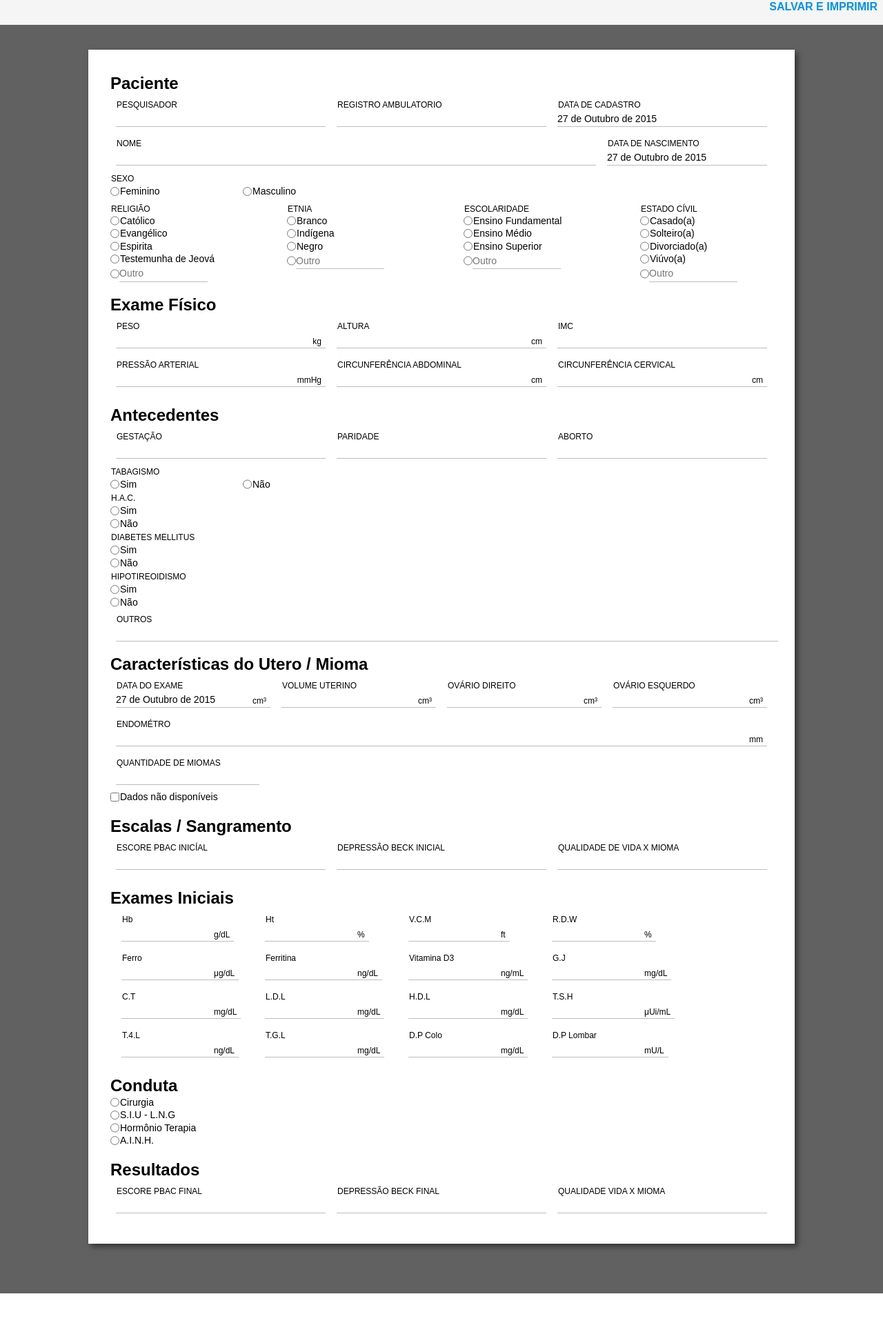
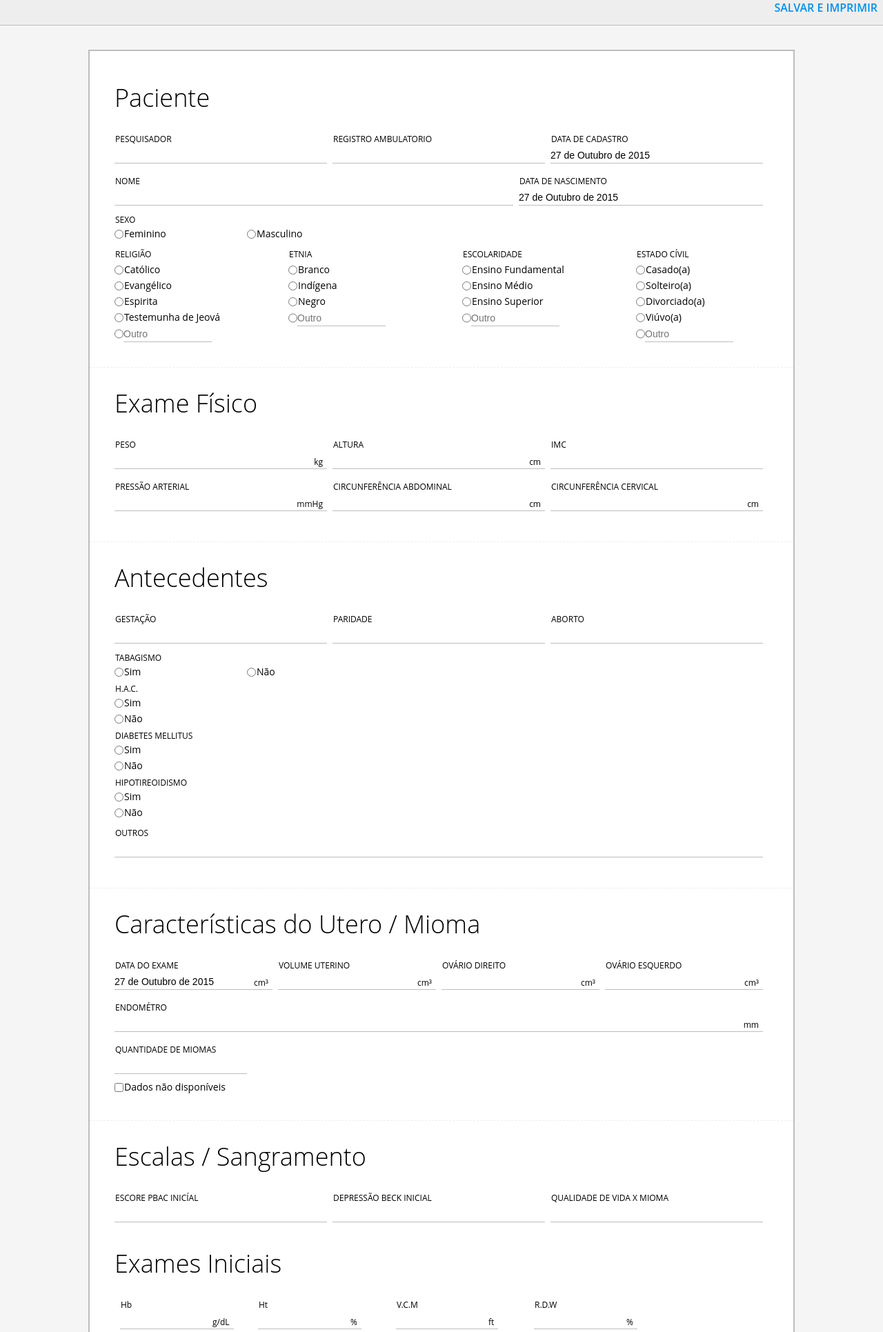
Before and after one commit to magmafantastico/scientific-venus, a PHP site: page / in a window 1280 px wide. Shown: the top 1931 px of the page at 69% size. Before the commit the page ends 1875 px from the top, so only its background shows below. Run offline with PHP 8.4, Linux system fonts and the light colour scheme; some libraries are stand-ins or nearby versions.

Commit message:
Add new version of Villa Clean code Improves the style

```diff
--- /dev/null
+++ b/css/fields.css
@@ -0,0 +1,146 @@
+/* Inputs */
+
+form {
+	display: -webkit-box;
+	display: -moz-box;
+	display: -ms-flexbox;
+	display: -webkit-flex;
+	display: flex;
+	flex-direction: column;
+	align-items: stretch;
+}
+
+h2 {
+	margin-top: .75em;
+	font-size: 2.25em;
+	font-weight: 100;
+	margin-bottom: .5em;
+}
+
+.field,
+.field .helper,
+.field .helper span,
+.field label {
+	display: -webkit-box;
+	display: -moz-box;
+	display: -ms-flexbox;
+	display: -webkit-flex;
+	display: flex;
+}
+
+.field {
+	margin: .5em .5em .5em 0;
+	min-width: 12em;
+	/*width: 100%;*/
+	flex-flow: column;
+	flex-direction: column;
+	align-items: stretch;
+}
+
+.field.row {
+	flex-flow: row;
+	flex-direction: row;
+	width: auto;
+	margin: 0;
+}
+
+.field.row .field {
+	margin: 0;
+}
+
+.field input[type=text],
+.field input[type=number],
+.field input[type=tel],
+.field .helper span {
+	min-height: 24px;
+}
+
+.field input[type=text]:focus,
+.field input[type=number]:focus,
+.field input[type=tel]:focus,
+.field .helper input:focus + span {
+	border-bottom: solid 2px #bdbdbd;
+}
+
+/* reset */
+.field input {
+	background: none;
+	border: none;
+}
+
+.field input[type=text],
+.field input[type=number],
+.field input[type=tel] {
+	border-bottom: solid 1px #bdbdbd;
+	font-size: .875em;
+	width: 100%;
+}
+
+.field input.small {
+	width: 128px;
+}
+
+.field input.font-large {
+	font-size: 1.125em;
+}
+
+.field .helper span {
+	border-bottom: solid 1px #bdbdbd;
+	font-size: .75em;
+	padding: 0 6px 1px;
+	align-items: flex-end;
+}
+
+.field label,
+.field-label {
+	font-size: .75em;
+	flex-flow: column;
+	flex-direction: column;
+	justify-content: space-around;
+	padding: 1px 0 0 1px;
+	margin-bottom: 3px;
+	text-transform: uppercase;
+}
+
+.field label.default-case,
+.field-label.default-case {
+	text-transform: none;
+}
+
+.field-label {
+	margin-top: 8px;
+}
+
+.field.row .field label,
+.field input[type=radio] + label,
+.field input[type=checkbox] + label {
+	font-size: .875em;
+	text-transform: none;
+}
+
+.button {
+	background-color: #0091ea;
+	border: none;
+	color: #ffffff;
+	font-weight: 600;
+	min-height: 36px;
+	min-width: 96px;
+	padding: 0 8px;
+	text-transform: uppercase;
+	width: auto;
+}
+
+.button:hover,
+.button:focus,
+.button:active {
+	opacity: .9;
+}
+
+.button.flat {
+	background: none;
+	color: #0091ea;
+}
+
+a.button {
+	cursor: pointer;
+}
--- a/css/main.css
+++ b/css/main.css
@@ -5,6 +5,8 @@ body {
 }
 
 #header {
+    border-bottom: solid 1px #bdbdbd;
+    box-shadow: inset 0 -1px rgba(0,0,0,0);
     position: fixed;
     width: 100%;
     top: 0;
@@ -12,7 +14,12 @@ body {
 }
 
 #main {
-    box-shadow: 4px 4px 8px rgba(0,0,0,.5);
-    padding: 1em 1em 2.25em;
+    border: solid 2px #bdbdbd;
+    padding: 1em 0 2.25em;
     margin: 4.5em auto;
 }
+
+#main section {
+    border-bottom: dashed 1px #eeeeee;
+    padding: 0 2.25em 2.25em;
+}
--- a/database.sql
+++ b/database.sql
@@ -1,5 +1,5 @@
 -- MySQL Script generated by MySQL Workbench
--- Qua 21 Out 2015 17:58:46 BRST
+-- Seg 26 Out 2015 19:14:20 BRST
 -- Model: database    Version: 1.0
 -- MySQL Workbench Forward Engineering
 
@@ -70,6 +70,7 @@ DROP TABLE IF EXISTS `scientific_venus`.`consulta` ;
 CREATE TABLE IF NOT EXISTS `scientific_venus`.`consulta` (
   `_id` INT NOT NULL AUTO_INCREMENT,
   `prontuario_id` INT NOT NULL,
+  `pesquisador` VARCHAR(45) NOT NULL,
   `data` DATE NOT NULL,
   `timestamp` TIMESTAMP NOT NULL DEFAULT CURRENT_TIMESTAMP,
   PRIMARY KEY (`_id`),
--- a/dist/css/polar-font.css
+++ b/dist/css/polar-font.css
@@ -3,22 +3,6 @@
  * Copyright 2013-2015 Noibe Developers
  * Licensed under MIT (https://github.com/noibe/villa/blob/master/LICENSE)
 */
-
-/*@import url('//fonts.googleapis.com/css?family=Josefin+Sans:100,300,600|Open+Sans:300,400,600,700,800');*/
-
-html,
-body {
-    font: caption;
-}
-
-html {
-    font-size: 62.5%;
-}
-
-body {
-    font-size: 160%;
-    line-height: 1.25;
-}
 
 /*!
  *	Font Awesome 4.2.0 by @davegandy - http://fontawesome.io - @fontawesome
@@ -664,8 +648,6 @@ body {
 .icon-shekel:before, .icon-sheqel:before, .icon-ils:before {content: "\f20b"}
 .icon-meanpath:before {content: "\f20c"}
 
-
-
 @font-face {
     font-family: 'magma';
     src:url("../font/magma.eot");
--- a/dist/css/polar.css
+++ b/dist/css/polar.css
@@ -250,151 +250,6 @@ body {
 	Polar IO Style
 */
 
-/* Inputs */
-
-form {
-	display: -webkit-box;
-	display: -moz-box;
-	display: -ms-flexbox;
-	display: -webkit-flex;
-	display: flex;
-	flex-direction: column;
-	padding: 0 1em;
-	align-items: stretch;
-}
-
-h2 {
-	margin-top: .75em;
-	font-size: 1.5em;
-}
-
-.field,
-.field .helper,
-.field .helper span,
-.field label {
-	display: -webkit-box;
-	display: -moz-box;
-	display: -ms-flexbox;
-	display: -webkit-flex;
-	display: flex;
-}
-
-.field {
-	margin: .5em;
-	min-width: 12em;
-	width: 100%;
-	flex-flow: column;
-	flex-direction: column;
-	align-items: stretch;
-}
-
-.field.row {
-	flex-flow: row;
-	flex-direction: row;
-	width: auto;
-	margin: 0;
-}
-
-.field.row .field {
-	margin: 0;
-}
-
-.field input[type=text],
-.field input[type=number],
-.field input[type=tel],
-.field .helper span {
-	min-height: 24px;
-}
-
-.field input[type=text]:focus,
-.field input[type=number]:focus,
-.field input[type=tel]:focus,
-.field .helper input:focus + span {
-	border-bottom: solid 2px #bdbdbd;
-}
-
-/* reset */
-.field input {
-	background: none;
-	border: none;
-}
-
-.field input[type=text],
-.field input[type=number],
-.field input[type=tel] {
-	border-bottom: solid 1px #bdbdbd;
-	font-size: .875em;
-	width: 100%;
-}
-
-.field input.small {
-	width: 128px;
-}
-
-.field input.font-large {
-	font-size: 1.125em;
-}
-
-.field .helper span {
-	border-bottom: solid 1px #bdbdbd;
-	font-size: .75em;
-	padding: 0 6px 1px;
-	align-items: flex-end;
-}
-
-.field label,
-.field-label {
-	font-size: .75em;
-	flex-flow: column;
-	flex-direction: column;
-	justify-content: space-around;
-	padding: 1px 0 0 1px;
-	text-transform: uppercase;
-}
-
-.field label.default-case,
-.field-label.default-case {
-	text-transform: none;
-}
-
-.field-label {
-	margin-top: 8px;
-}
-
-.field.row .field label,
-.field input[type=radio] + label,
-.field input[type=checkbox] + label {
-	font-size: .875em;
-	text-transform: none;
-}
-
-.button {
-	background-color: #0091ea;
-	border: none;
-	color: #ffffff;
-	font-weight: 600;
-	min-height: 36px;
-	min-width: 96px;
-	padding: 0 8px;
-	text-transform: uppercase;
-	width: auto;
-}
-
-.button:hover,
-.button:focus,
-.button:active {
-	opacity: .9;
-}
-
-.button.flat {
-	background: none;
-	color: #0091ea;
-}
-
-a.button {
-	cursor: pointer;
-}
-
 
 
 /* BOOTSTRAP MODAL */
--- a/i/model/Consulta.class.php
+++ b/i/model/Consulta.class.php
@@ -10,6 +10,7 @@ class Consulta extends Thing
 {
 	public $prontuario_id;
 	public $data;
+	public $pesquisador;
 
 	/**
 	 * @param $a
@@ -23,6 +24,7 @@ class Consulta extends Thing
 	{
 		$this->_id = $a['_id'];
 		$this->data = $a['data'];
+		$this->pesquisador = $a['pesquisador'];
 	}
 
 	/**
--- a/i/var/connection.php
+++ b/i/var/connection.php
@@ -12,6 +12,14 @@ class Connection
 	public $connection;
 
 	private $_HOSTNAME = "localhost";
+
+	/**
+	 * CLINICA
+	 */
+
+	private $_USER = "empreen1_magma";
+	private $_PASSWD = "o6NRAoNk@0[!bV";
+	private $_SCHEMA = "empreen1_clinica";
 
 	/**
 	 * BLUEHOST REMOTE
@@ -41,9 +49,9 @@ class Connection
 	 * HOME
 	 */
 
-	private $_USER = "root";
+	/*private $_USER = "root";
 	private $_PASSWD = "sux";
-	private $_SCHEMA = "scientific_venus";
+	private $_SCHEMA = "scientific_venus";*/
 
 	public function __construct() {
 
--- a/index.html
+++ b/index.html
@@ -1,5 +1,5 @@
 <!doctype html>
-<html lang="pt-BR">
+<html lang="pt-BR" class="open-sans">
 <head>
 	<meta charset="utf-8"/>
 	<title>Magma Scientific</title>
@@ -13,6 +13,7 @@
 	<link rel="stylesheet" href="dist/css/classic.css"/>
 	<link rel="stylesheet" href="dist/css/classic.date.css"/>
 	<link rel="stylesheet" href="css/main.css">
+	<link rel="stylesheet" href="css/fields.css">
 	<!--[if lt IE 9]>
 	<link rel="stylesheet" type="text/css" href="dist/css/material-colors.css"/>
 	<script type="text/javascript" src="dist/js/html5shiv.js"></script>
@@ -29,7 +30,7 @@
 		ga('send', 'pageview');
 	</script>-->
 </head>
-<body class="grey-700">
+<body class="grey-100">
 
 <div id="string"></div>
 
@@ -50,7 +51,7 @@
 
 </style>
 
-<header id="header" class="grey-100">
+<header id="header" class="grey-200">
 
 	<footer class="flex justify-end">
 
@@ -75,23 +76,23 @@
 
 	<form action="#" id="prontuario_edit">
 
-		<div>
+		<section>
 
 			<h2>Paciente</h2>
 
 			<div class="flex flex-wrap">
 
-				<span class="field flex-1">
+				<span class="field grow-1">
 					<label for="prontuario_pesquisador">Pesquisador</label>
 					<input type="text" id="prontuario_pesquisador" name="prontuario_pesquisador"/>
 				</span>
 
-				<span class="field flex-1">
+				<span class="field grow-1">
 					<label for="prontuario_registro">Registro Ambulatorio</label>
 					<input type="text" id="prontuario_registro" name="prontuario_registro"/>
 				</span>
 
-				<span class="field flex-1">
+				<span class="field grow-1">
 					<label for="prontuario_data">Data de Cadastro</label>
 					<input type="text" id="prontuario_data" name="prontuario_data" required/>
 				</span>
@@ -100,12 +101,12 @@
 
 			<div class="flex flex-wrap">
 
-				<div class="field flex-3">
+				<div class="field grow-2">
 					<label for="paciente_nome">Nome</label>
 					<input type="text" class="font-large" id="paciente_nome" name="paciente_nome" required/>
 				</div>
 
-				<div class="field flex-1">
+				<div class="field grow-1">
 					<label for="paciente_nascimento">Data de Nascimento</label>
 					<input type="text" id="paciente_nascimento" name="paciente_nascimento" required/>
 				</div>
@@ -250,7 +251,7 @@
 
 			</div>
 
-		</div>
+		</section>
 
 
 		<div class="flex justify-end" style="margin-top: 1em; display: none;">
@@ -263,7 +264,7 @@
 
 		<form action="#" id="consulta_form">
 
-			<div>
+			<section>
 
 				<h2>Exame Físico</h2>
 
@@ -320,9 +321,9 @@
 
 				</div>
 
-			</div>
+			</section>
 
-			<div class="page-break">
+			<section class="page-break">
 
 				<h2>Antecedentes</h2>
 
@@ -466,9 +467,9 @@
 					<input type="text" id="antecedentes_note" name="antecedentes_note"/>
 				</div>
 
-			</div>
+			</section>
 
-			<div class="page-break">
+			<section class="page-break">
 
 				<h2>Características do Utero / Mioma</h2>
 
@@ -536,9 +537,9 @@
 
 				</div>
 
-			</div>
+			</section>
 
-			<div class="page-break"></div>
+			<section class="page-break">
 
 				<h2>Escalas / Sangramento</h2>
 
@@ -715,7 +716,9 @@
 
 				</div>
 
-			<div class="page-break">
+			</section>
+
+			<section class="page-break">
 
 				<h2>Conduta</h2>
 
@@ -852,9 +855,9 @@
 
 				</div>
 
-			</div>
+			</section>
 
-			<div>
+			<section>
 
 				<h2>Resultados</h2>
 
@@ -877,7 +880,7 @@
 
 				</div>
 
-			</div>
+			</section>
 
 		</form>
 
--- a/js/app.js
+++ b/js/app.js
@@ -84,7 +84,7 @@ function setCookies(a, c) {
 }
 
 function setResponse() {
-	console.log('oiasd');
+
 }
 
 var sexoInput = document.getElementsByName('paciente_sexo');
@@ -165,6 +165,7 @@ function getResponse() {
 		prontuario: {
 			_id: getTextField('prontuario__id'),
 			registro: getTextField('prontuario_registro'),
+			pesquisador: getTextField('prontuario_pesquisador'),
 			data: getPickDate($prontuario_data)
 		},
 		resultados: {
```
Also changed, not shown: database-remote.sql (+53 -52 lines). Lines whose indentation alone changed are shown as unchanged.
